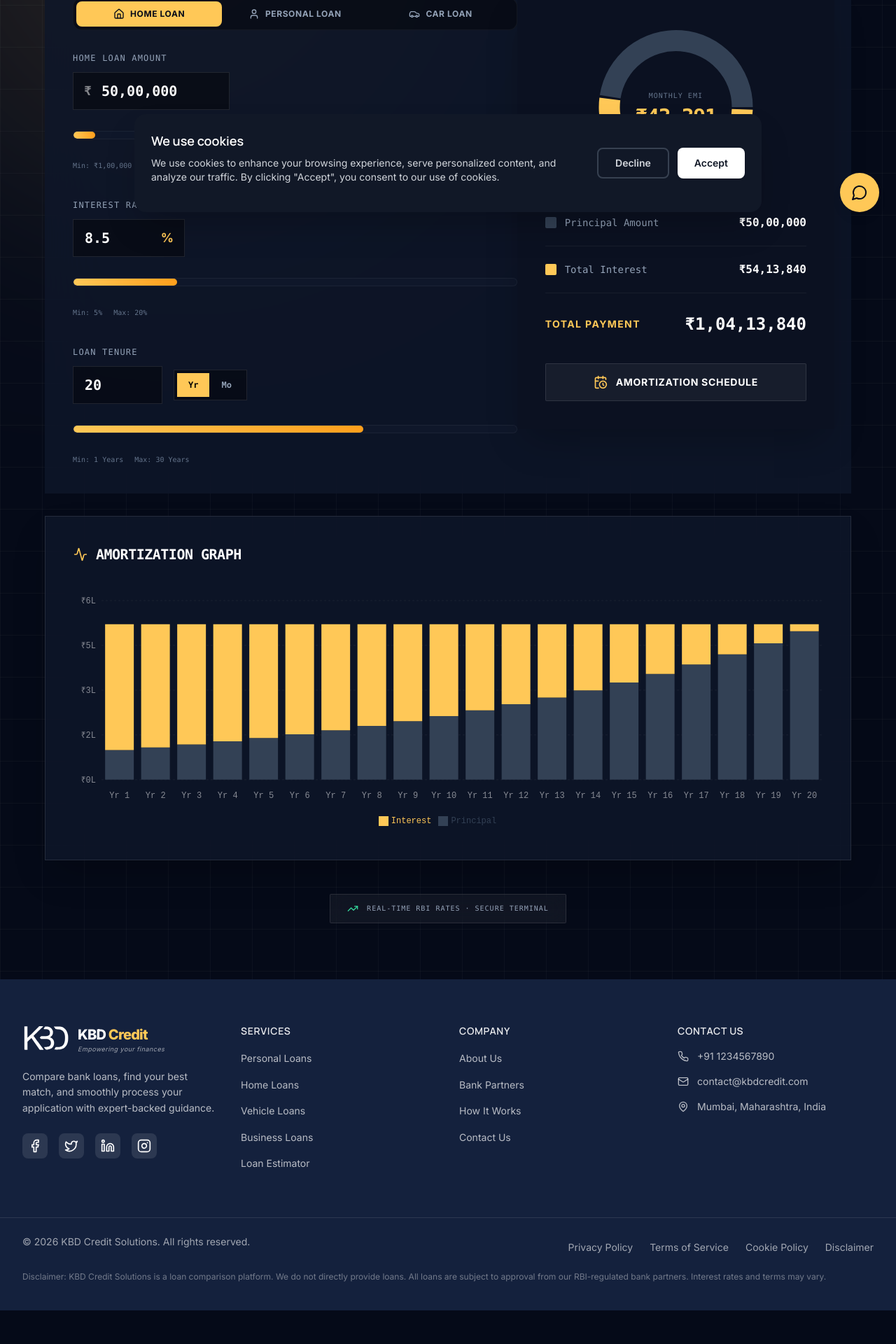
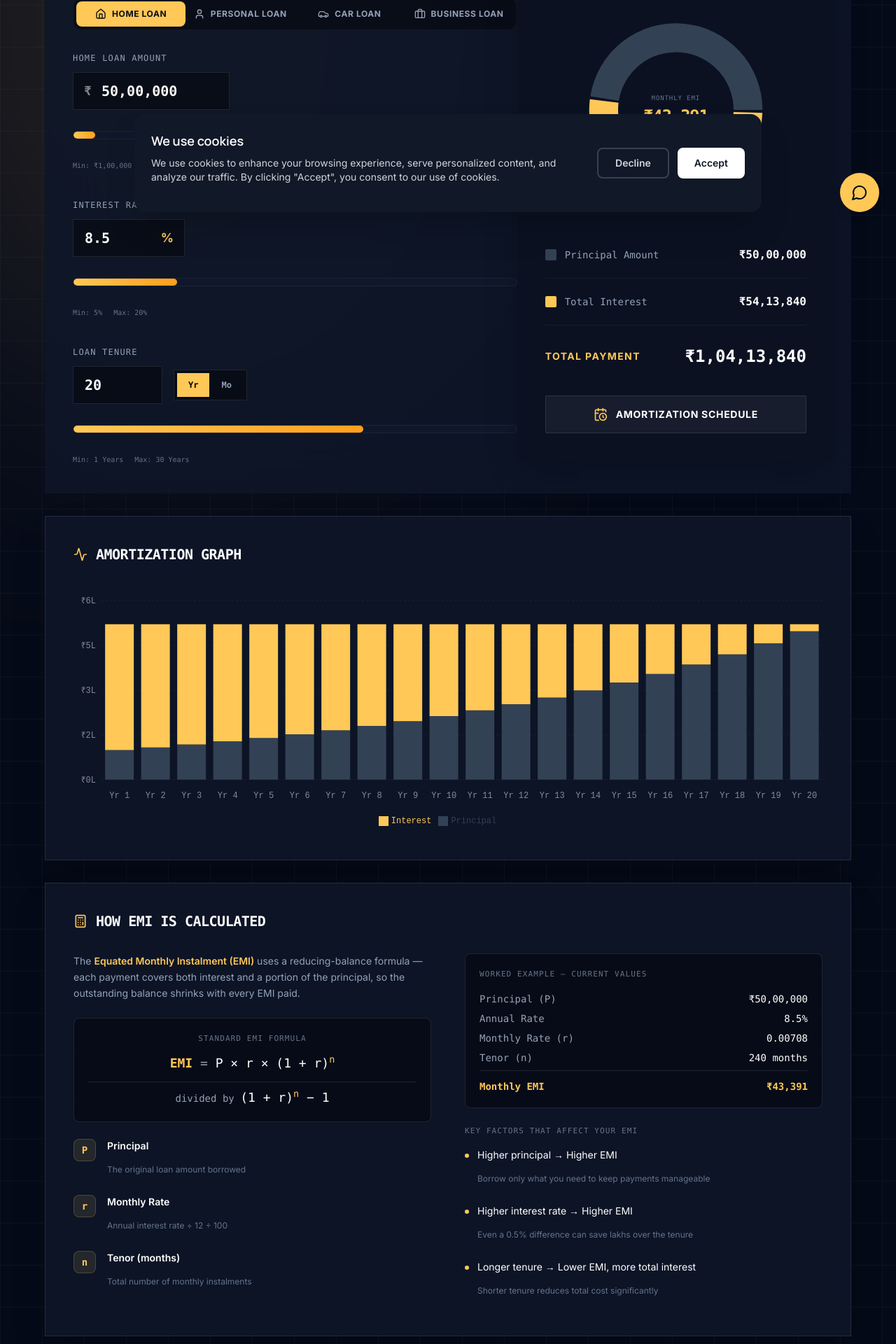
Before and after one commit to kbdcreditsolutions/KBDV2, a Next.js app: page /estimator in a window 1280 px wide. Shown: the part 473-2393 px from the top of the page at 70% size. Before the commit the page ends 2345 px from the top, so only its background shows below. Built offline with nearby package versions, Linux system fonts and the light colour scheme.

Commit message:
emi calculation explanation, pie chart fix, added business loan button

```diff
--- a/src/app/estimator/page.tsx
+++ b/src/app/estimator/page.tsx
@@ -4,11 +4,11 @@ import { useState, useEffect } from "react";
 import { Navbar, Footer } from '@/components/layout';
 import { Slider } from "@/components/ui/slider";
 import { Modal } from "@/components/ui/modal";
-import { Shield, TrendingUp, CalendarClock, Activity, Home, User, Car } from "lucide-react";
+import { Shield, TrendingUp, CalendarClock, Activity, Home, User, Car, Calculator, Briefcase } from "lucide-react";
 import { motion } from "framer-motion";
 import { PieChart, Pie, Cell, ResponsiveContainer, Tooltip, BarChart, Bar, XAxis, YAxis, CartesianGrid, Legend } from 'recharts';
 
-type LoanType = 'home' | 'personal' | 'vehicle';
+type LoanType = 'home' | 'personal' | 'vehicle' | 'business';
 type TenureType = 'yr' | 'mo';
 
 export default function LoanDashboard() {
@@ -43,6 +43,11 @@ export default function LoanDashboard() {
             setRate(9.5);
             setTenure(5);
             setTenureType('yr');
+        } else if (type === 'business') {
+            setAmount(2000000);
+            setRate(14);
+            setTenure(5);
+            setTenureType('yr');
         }
     };
 
@@ -51,9 +56,10 @@ export default function LoanDashboard() {
 
     // Constraints setup based on Loan Type
     const constraints = {
-        home: { minAmt: 100000, maxAmt: 100000000, stepAmt: 100000, minRate: 5, maxRate: 20, minTenureYr: 1, maxTenureYr: 30, minTenureMo: 12, maxTenureMo: 360 },
-        personal: { minAmt: 50000, maxAmt: 5000000, stepAmt: 10000, minRate: 8, maxRate: 24, minTenureYr: 1, maxTenureYr: 7, minTenureMo: 12, maxTenureMo: 84 },
-        vehicle: { minAmt: 100000, maxAmt: 10000000, stepAmt: 10000, minRate: 7, maxRate: 20, minTenureYr: 1, maxTenureYr: 8, minTenureMo: 12, maxTenureMo: 96 }
+        home:     { minAmt: 100000,  maxAmt: 100000000, stepAmt: 100000, minRate: 5,  maxRate: 20, minTenureYr: 1, maxTenureYr: 30, minTenureMo: 12, maxTenureMo: 360 },
+        personal: { minAmt: 50000,   maxAmt: 5000000,   stepAmt: 10000,  minRate: 8,  maxRate: 24, minTenureYr: 1, maxTenureYr: 7,  minTenureMo: 12, maxTenureMo: 84  },
+        vehicle:  { minAmt: 100000,  maxAmt: 10000000,  stepAmt: 10000,  minRate: 7,  maxRate: 20, minTenureYr: 1, maxTenureYr: 8,  minTenureMo: 12, maxTenureMo: 96  },
+        business: { minAmt: 100000,  maxAmt: 20000000,  stepAmt: 50000,  minRate: 12, maxRate: 22, minTenureYr: 1, maxTenureYr: 10, minTenureMo: 12, maxTenureMo: 120 },
     }[loanType];
 
     const minTenure = tenureType === 'yr' ? constraints.minTenureYr : constraints.minTenureMo;
@@ -246,6 +252,13 @@ export default function LoanDashboard() {
                                     <Car className="w-4 h-4" />
                                     Car Loan
                                 </button>
+                                <button
+                                    onClick={() => handleLoanTypeChange('business')}
+                                    className={`flex-1 py-2.5 text-xs font-bold tracking-wider uppercase transition-colors flex items-center justify-center gap-2 rounded-lg ${loanType === 'business' ? 'bg-[#FFC857] text-[#050A18]' : 'text-slate-400 hover:text-white'}`}
+                                >
+                                    <Briefcase className="w-4 h-4" />
+                                    Business Loan
+                                </button>
                             </div>
 
                             {/* Inputs */}
@@ -254,7 +267,7 @@ export default function LoanDashboard() {
                                 <div className="space-y-4">
                                     <div className="flex flex-col gap-3">
                                         <label className="text-xs font-mono uppercase tracking-widest text-slate-400">
-                                            {loanType === 'home' ? 'Home' : loanType === 'personal' ? 'Personal' : 'Car'} Loan Amount
+                                        {loanType === 'home' ? 'Home' : loanType === 'personal' ? 'Personal' : loanType === 'vehicle' ? 'Car' : 'Business'} Loan Amount
                                         </label>
                                         <div className="relative w-full sm:w-auto self-start">
                                             <span className="absolute left-4 top-1/2 -translate-y-1/2 text-white/50 font-mono text-lg font-bold">₹</span>
@@ -374,14 +387,14 @@ export default function LoanDashboard() {
                             <div className="bg-[rgba(11,17,33,0.95)] p-6 sm:p-8 lg:p-10 relative z-10 w-full mx-auto shadow-2xl">
 
                                 {/* SVG Recharts Pie */}
-                                <div className="h-[200px] sm:h-[240px] w-full relative mb-8">
+                                <div className="h-[300px] sm:h-[340px] w-full relative mb-6">
                                     {mounted && (
                                         <ResponsiveContainer width="100%" height="100%">
                                             <PieChart>
                                                 <Pie
                                                     data={pieData}
-                                                    innerRadius={80}
-                                                    outerRadius={110}
+                                                    innerRadius="50%"
+                                                    outerRadius="75%"
                                                     paddingAngle={2}
                                                     dataKey="value"
                                                     stroke="none"
@@ -401,9 +414,9 @@ export default function LoanDashboard() {
                                         </ResponsiveContainer>
                                     )}
                                     {/* Center Text inside Donut */}
-                                    <div className="absolute inset-0 flex flex-col items-center justify-center pointer-events-none mt-2">
-                                        <span className="text-[10px] font-mono text-slate-500 uppercase tracking-widest">Monthly EMI</span>
-                                        <span className="text-2xl sm:text-3xl font-bold text-[#FFC857] font-mono tracking-tighter tabular-nums mt-1">
+                                    <div className="absolute inset-0 flex flex-col items-center justify-center pointer-events-none">
+                                        <span className="text-[9px] font-mono text-slate-500 uppercase tracking-widest">Monthly EMI</span>
+                                        <span className="text-lg sm:text-2xl font-bold text-[#FFC857] font-mono tracking-tighter tabular-nums mt-0.5">
                                             {formatCurrency(emi)}
                                         </span>
                                     </div>
@@ -501,6 +514,114 @@ export default function LoanDashboard() {
                     </div>
                 </div>
 
+                {/* EMI Formula Explanation */}
+                <div className="relative w-full max-w-6xl z-30 mx-auto mt-8">
+                    <div className="bg-[rgba(15,23,42,0.85)] backdrop-blur-2xl border border-white/10 p-6 sm:p-8 lg:p-10 shadow-2xl">
+
+                        <div className="flex items-center gap-3 mb-8">
+                            <Calculator className="w-5 h-5 text-[#FFC857]" />
+                            <h2 className="text-xl font-bold text-white tracking-tight uppercase font-mono">
+                                How EMI Is Calculated
+                            </h2>
+                        </div>
+
+                        <div className="grid grid-cols-1 lg:grid-cols-2 gap-8 lg:gap-12">
+
+                            {/* Formula Block */}
+                            <div className="space-y-6">
+                                <p className="text-sm text-slate-400 leading-relaxed">
+                                    The <span className="text-[#FFC857] font-semibold">Equated Monthly Instalment (EMI)</span> uses
+                                    a reducing-balance formula — each payment covers both interest and a portion of the principal,
+                                    so the outstanding balance shrinks with every EMI paid.
+                                </p>
+
+                                {/* Formula Box */}
+                                <div className="bg-black/40 border border-white/10 rounded-lg p-5 font-mono text-center space-y-3">
+                                    <p className="text-[11px] text-slate-500 uppercase tracking-widest mb-3">Standard EMI Formula</p>
+                                    <div className="text-white text-base sm:text-lg leading-relaxed">
+                                        <span className="text-[#FFC857] font-bold">EMI</span>
+                                        <span className="text-slate-400"> = </span>
+                                        <span className="text-white">P × r × (1 + r)</span>
+                                        <sup className="text-[#FFC857]">n</sup>
+                                    </div>
+                                    <div className="border-t border-white/10 pt-2 text-white text-base sm:text-lg">
+                                        <span className="text-slate-400 text-sm">divided by </span>
+                                        <span className="text-white">(1 + r)</span>
+                                        <sup className="text-[#FFC857]">n</sup>
+                                        <span className="text-white"> − 1</span>
+                                    </div>
+                                </div>
+
+                                {/* Variable Definitions */}
+                                <div className="space-y-3">
+                                    {[
+                                        { symbol: 'P', label: 'Principal', desc: 'The original loan amount borrowed' },
+                                        { symbol: 'r', label: 'Monthly Rate', desc: 'Annual interest rate ÷ 12 ÷ 100' },
+                                        { symbol: 'n', label: 'Tenor (months)', desc: 'Total number of monthly instalments' },
+                                    ].map(({ symbol, label, desc }) => (
+                                        <div key={symbol} className="flex items-start gap-4">
+                                            <span className="w-8 h-8 flex items-center justify-center bg-[#FFC857]/10 border border-[#FFC857]/20 text-[#FFC857] font-mono font-bold text-sm rounded shrink-0">{symbol}</span>
+                                            <div>
+                                                <p className="text-white text-sm font-semibold">{label}</p>
+                                                <p className="text-slate-500 text-xs mt-0.5">{desc}</p>
+                                            </div>
+                                        </div>
+                                    ))}
+                                </div>
+                            </div>
+
+                            {/* Live Example + Tips */}
+                            <div className="space-y-6">
+
+                                {/* Worked Example with live values */}
+                                <div className="bg-black/40 border border-white/10 rounded-lg p-5 space-y-4">
+                                    <p className="text-[11px] font-mono text-slate-500 uppercase tracking-widest">Worked Example — Current Values</p>
+                                    <div className="space-y-2 font-mono text-sm">
+                                        <div className="flex justify-between">
+                                            <span className="text-slate-400">Principal (P)</span>
+                                            <span className="text-white tabular-nums">{formatCurrency(amount)}</span>
+                                        </div>
+                                        <div className="flex justify-between">
+                                            <span className="text-slate-400">Annual Rate</span>
+                                            <span className="text-white tabular-nums">{rate}%</span>
+                                        </div>
+                                        <div className="flex justify-between">
+                                            <span className="text-slate-400">Monthly Rate (r)</span>
+                                            <span className="text-white tabular-nums">{(rate / 12 / 100).toFixed(5)}</span>
+                                        </div>
+                                        <div className="flex justify-between">
+                                            <span className="text-slate-400">Tenor (n)</span>
+                                            <span className="text-white tabular-nums">{tenureType === 'yr' ? tenure * 12 : tenure} months</span>
+                                        </div>
+                                        <div className="border-t border-white/10 pt-3 flex justify-between">
+                                            <span className="text-[#FFC857] font-bold">Monthly EMI</span>
+                                            <span className="text-[#FFC857] font-bold tabular-nums">{formatCurrency(emi)}</span>
+                                        </div>
+                                    </div>
+                                </div>
+
+                                {/* Key Tips */}
+                                <div className="space-y-3">
+                                    <p className="text-[11px] font-mono text-slate-500 uppercase tracking-widest">Key Factors That Affect Your EMI</p>
+                                    {[
+                                        { tip: 'Higher principal → Higher EMI', sub: 'Borrow only what you need to keep payments manageable' },
+                                        { tip: 'Higher interest rate → Higher EMI', sub: 'Even a 0.5% difference can save lakhs over the tenure' },
+                                        { tip: 'Longer tenure → Lower EMI, more total interest', sub: 'Shorter tenure reduces total cost significantly' },
+                                    ].map(({ tip, sub }) => (
+                                        <div key={tip} className="flex items-start gap-3">
+                                            <span className="w-1.5 h-1.5 rounded-full bg-[#FFC857] mt-2 shrink-0" />
+                                            <div>
+                                                <p className="text-white text-sm">{tip}</p>
+                                                <p className="text-slate-500 text-xs mt-0.5">{sub}</p>
+                                            </div>
+                                        </div>
+                                    ))}
+                                </div>
+                            </div>
+                        </div>
+                    </div>
+                </div>
+
                 {/* Secure Badge below widget */}
                 <div className="mt-12 flex justify-center w-full z-20">
                     <div className="flex items-center gap-3 bg-white/5 border border-white/10 px-6 py-3 rounded-sm backdrop-blur-md">
```
